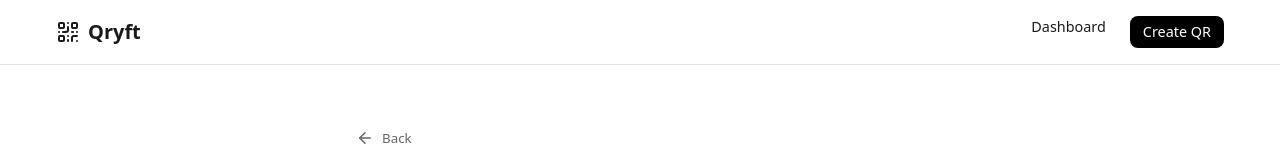
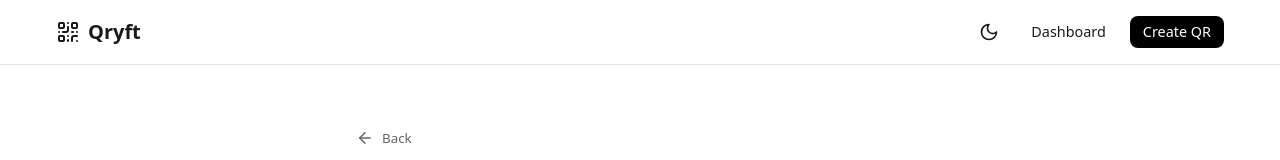
Before and after one commit to dusk-lab/q-ryft, a React (Vite) app: page /q-ryft/create in a window 1280 px wide. Shown: the top 160 px of the page. Built offline with nearby package versions, Linux system fonts and the light colour scheme.

Commit message:
Add light/dark mode toggle

```diff
--- a/src/components/Layout.tsx
+++ b/src/components/Layout.tsx
@@ -1,8 +1,11 @@
 import { Link } from "react-router-dom";
 import { Outlet } from "react-router-dom";
-import { QrCode } from "lucide-react";
+import { QrCode, Sun, Moon } from "lucide-react";
+import { useTheme } from "../hooks/useTheme";
 
 export default function Layout() {
+    const { theme, toggleTheme } = useTheme();
+
     return (
         <div style={{ minHeight: "100vh", display: "flex", flexDirection: "column" }}>
             <header style={{ borderBottom: "1px solid var(--color-border)" }}>
@@ -11,7 +14,23 @@ export default function Layout() {
                         <QrCode />
                         <span>Qryft</span>
                     </Link>
-                    <nav style={{ display: "flex", gap: "1.5rem" }}>
+                    <nav style={{ display: "flex", gap: "1.5rem", alignItems: "center" }}>
+                        <button
+                            onClick={toggleTheme}
+                            style={{
+                                background: "transparent",
+                                border: "none",
+                                display: "flex",
+                                alignItems: "center",
+                                justifyContent: "center",
+                                padding: "0.5rem",
+                                cursor: "pointer",
+                                color: "var(--color-text)"
+                            }}
+                            title={`Switch to ${theme === 'light' ? 'dark' : 'light'} mode`}
+                        >
+                            {theme === "light" ? <Moon size={20} /> : <Sun size={20} />}
+                        </button>
                         <Link to="/dashboard" style={{ fontSize: "0.9rem" }}>Dashboard</Link>
                         <Link to="/create" className="btn btn-primary" style={{ fontSize: "0.9rem", padding: "0.25rem 0.75rem" }}>
                             Create QR
--- /dev/null
+++ b/src/hooks/useTheme.ts
@@ -0,0 +1,33 @@
+import { useEffect, useState } from "react";
+
+type Theme = "light" | "dark";
+
+export function useTheme() {
+    // Default to light as requested
+    const [theme, setTheme] = useState<Theme>(() => {
+        // Check localStorage first
+        const saved = localStorage.getItem("qryft-theme");
+        if (saved === "dark" || saved === "light") return saved;
+
+        // Default to light
+        return "light";
+    });
+
+    useEffect(() => {
+        const root = window.document.documentElement;
+
+        if (theme === "dark") {
+            root.classList.add("dark");
+        } else {
+            root.classList.remove("dark");
+        }
+
+        localStorage.setItem("qryft-theme", theme);
+    }, [theme]);
+
+    const toggleTheme = () => {
+        setTheme(prev => prev === "light" ? "dark" : "light");
+    };
+
+    return { theme, toggleTheme };
+}
--- a/src/index.css
+++ b/src/index.css
@@ -15,14 +15,12 @@
     --max-width: 1200px;
 }
 
-@media (prefers-color-scheme: dark) {
-    :root {
-        --color-bg: #0a0a0a;
-        --color-text: #ededed;
-        --color-primary: #ffffff;
-        --color-secondary: #a3a3a3;
-        --color-border: #262626;
-    }
+.dark {
+    --color-bg: #0a0a0a;
+    --color-text: #ededed;
+    --color-primary: #ffffff;
+    --color-secondary: #a3a3a3;
+    --color-border: #262626;
 }
 
 * {
```
Also changed, not shown: 8 other files (tests, documents, lock files or other folders).
